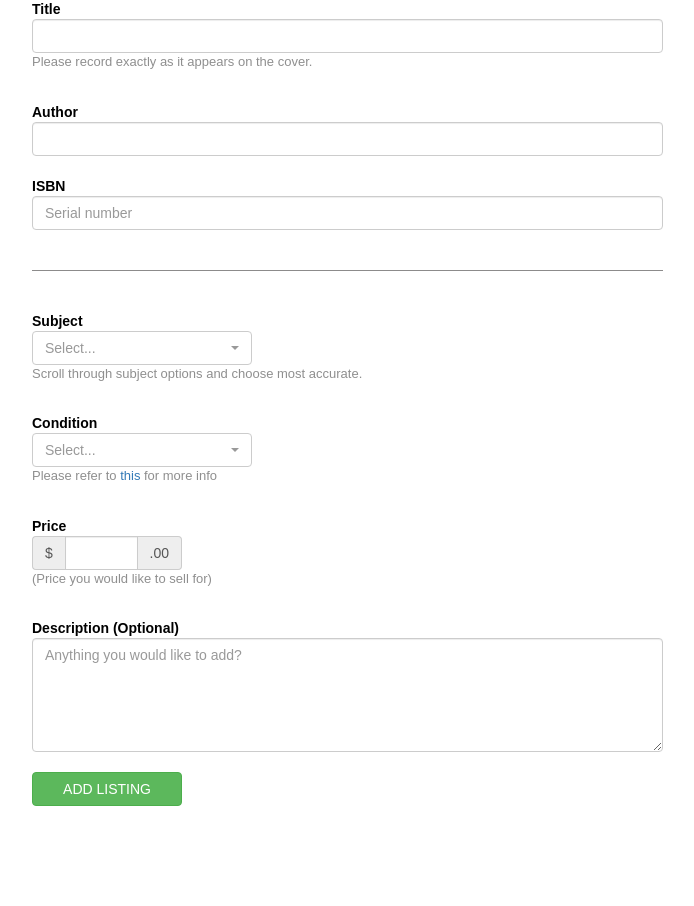
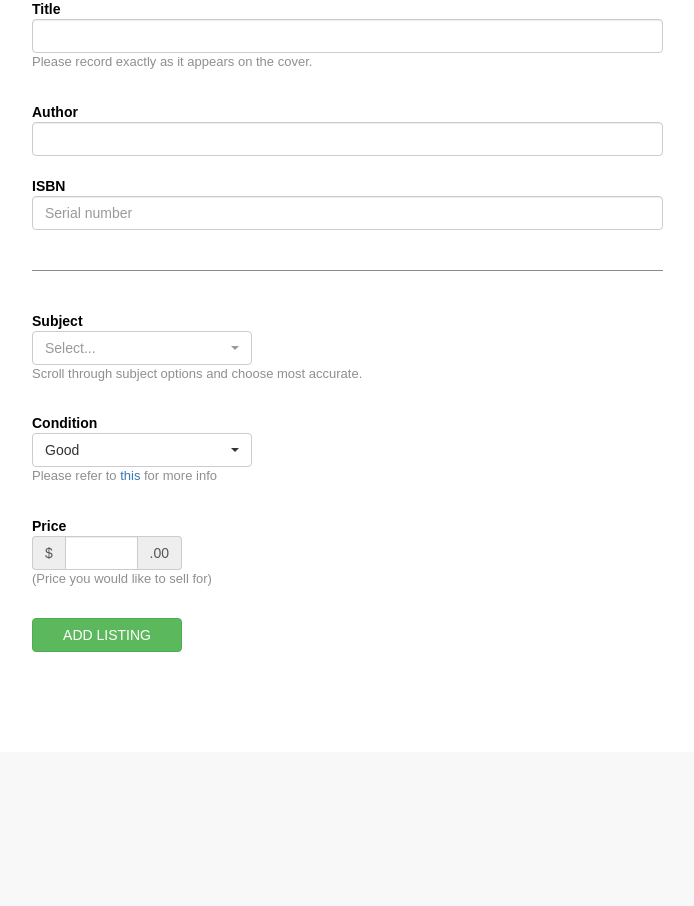
Before and after one commit to CodeSammich/stuy-books, a Flask app: page /sell in a window 1280 px wide. Shown: the part 206-1112 px from the top of the page, without its empty margins (78-772 px from the left). After the commit the page ends 858 px from the top, so only its background shows below. Run offline with Flask 2, Linux system fonts and the light colour scheme; parts of the project's set-up code (start-up, migrations or seed data) failed here and were passed over; some libraries are stand-ins or nearby versions.

Commit message:
description removed

```diff
--- a/app.py
+++ b/app.py
@@ -165,9 +165,8 @@ def sell():
         subject = request.form['subject']
         condition = request.form['condition']
         price = request.form['price']
-        description = request.form['comment']
 
-        addBook(email, bookName, author, isbn, subject, condition, price, description)
+        addBook(email, bookName, author, isbn, subject, condition, price)
 
         return redirect(url_for('userpage'))
 
--- a/templates/sell.html
+++ b/templates/sell.html
@@ -66,7 +66,7 @@
         <option>Brand New</option>
         <option>Like New</option>
         <option>Very Good</option>
-        <option>Good</option>
+        <option selected>Good</option>
         <option>Acceptable</option>
       </select>
       <p style="color:#8F8F8F; font-size:13px;">Please refer to <a href="../static/book-rating.png">this</a> for more info</p><br>
@@ -79,9 +79,6 @@
       </div>
       <p style="color:#8F8F8F; font-size:13px;">(Price you would like to sell for)</p><br>
 
-      <b>Description (Optional)</b><br><textarea class="form-control" rows="5" id="comment" name="comment" placeholder="Anything you would like to add?"></textarea><br>
-
-
       <button type="submit" id="submit" class="btn btn-success" style="width: 150px;">ADD LISTING</button>
     </form>
   </div>
```
Also changed, not shown: database.py (+1 -6 lines).
